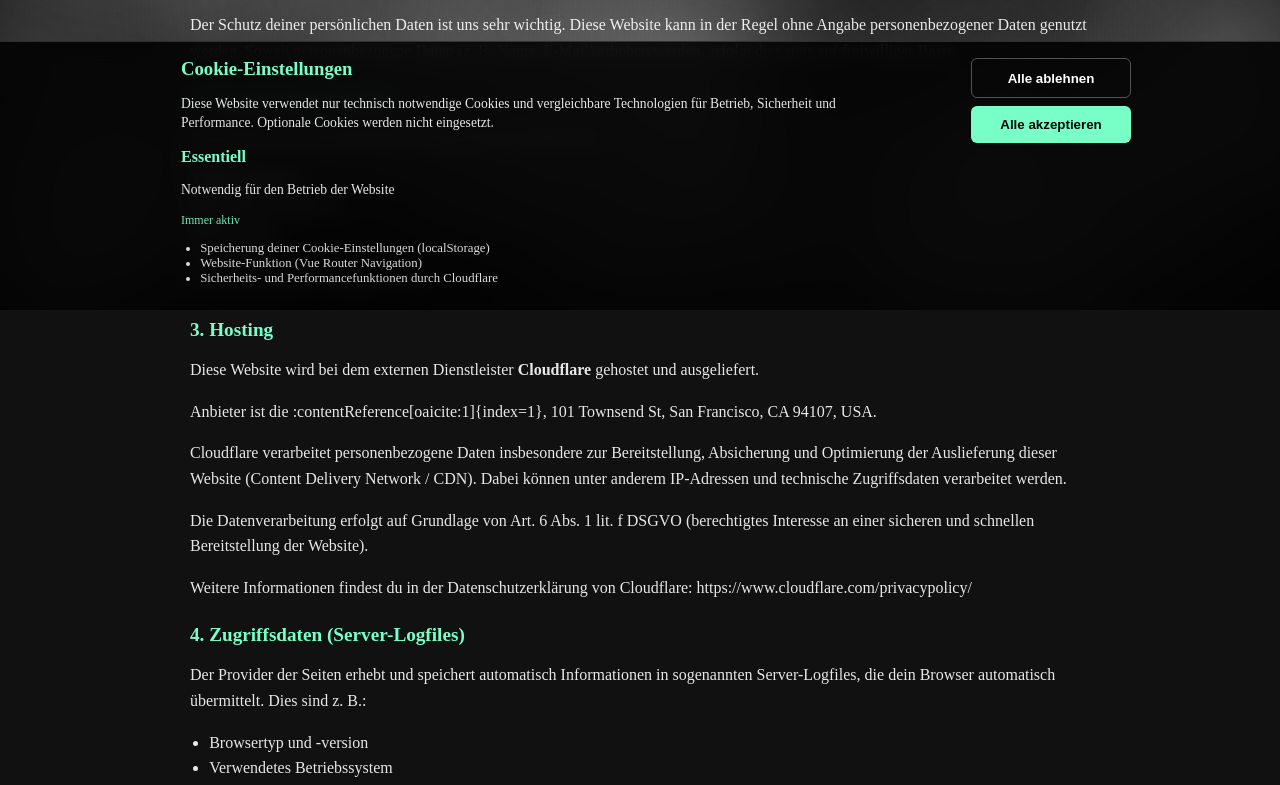
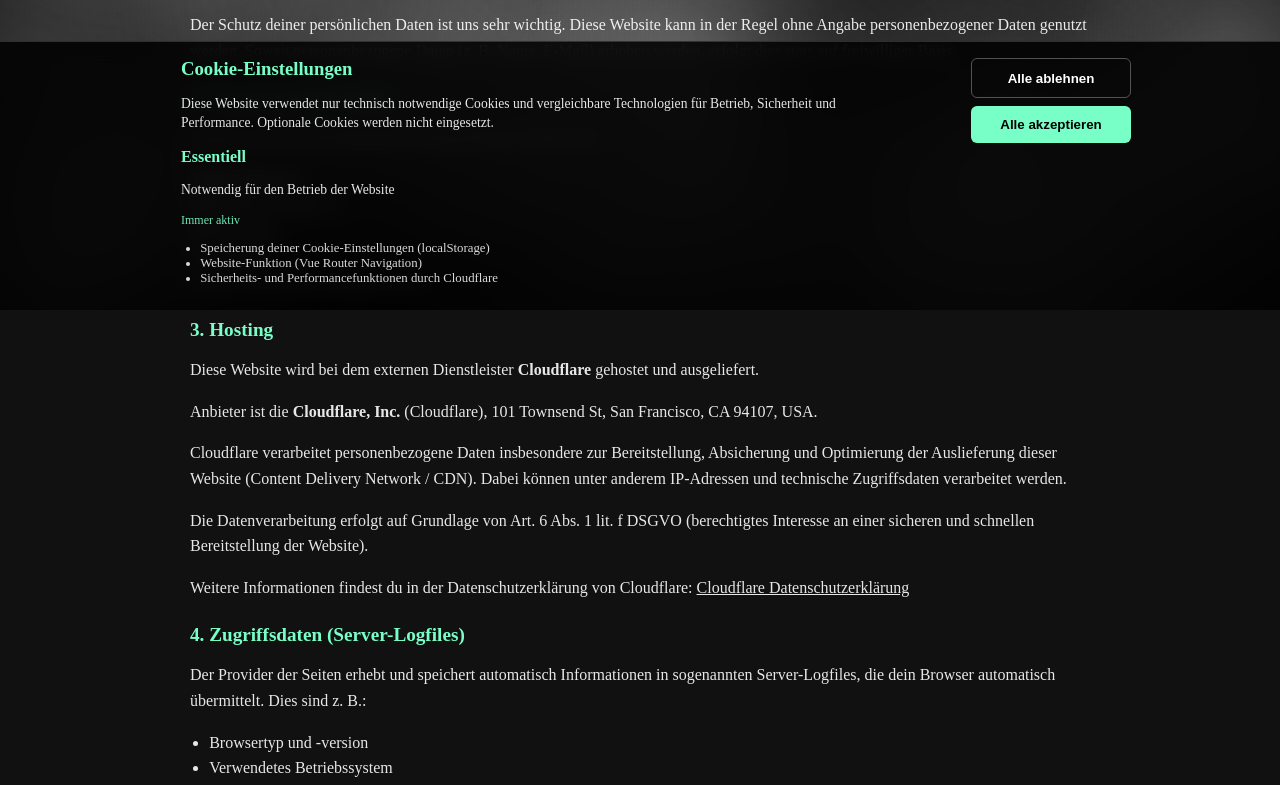
Before and after one commit to Sumaiter/CampMCHammergeil, a Vue app: page /datenschutz in a window 1280 px wide. Shown: the part 490-1275 px from the top of the page. Built offline with nearby package versions, Linux system fonts and the light colour scheme; what vue-powerglitch would draw is missing.

Commit message:
Fixed datenschutzerklärung

```diff
--- a/src/components/Footer/Datenschutz.vue
+++ b/src/components/Footer/Datenschutz.vue
@@ -31,8 +31,8 @@
       </p>
 
       <p>
-        Anbieter ist die :contentReference[oaicite:1]{index=1}, 101 Townsend St, San Francisco, CA
-        94107, USA.
+        Anbieter ist die <strong>Cloudflare, Inc.</strong> (Cloudflare), 101 Townsend St, San
+        Francisco, CA 94107, USA.
       </p>
 
       <p>
@@ -48,7 +48,14 @@
 
       <p>
         Weitere Informationen findest du in der Datenschutzerklärung von Cloudflare:
-        https://www.cloudflare.com/privacypolicy/
+        <a
+          href="https://www.cloudflare.com/privacypolicy/"
+          target="_blank"
+          rel="noopener noreferrer"
+          style="color: white; text-decoration: underline"
+        >
+          Cloudflare Datenschutzerklärung
+        </a>
       </p>
     </section>
 
```
